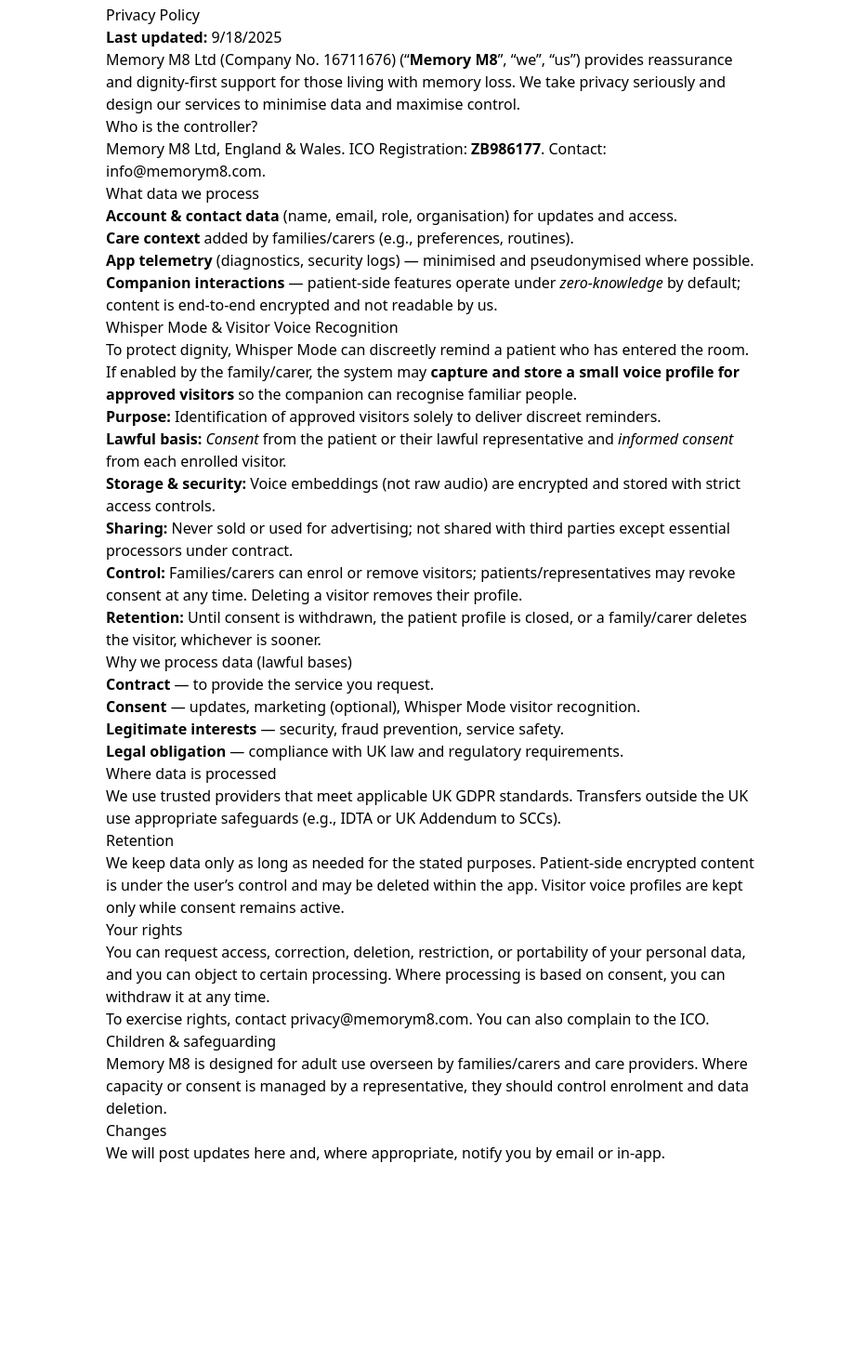
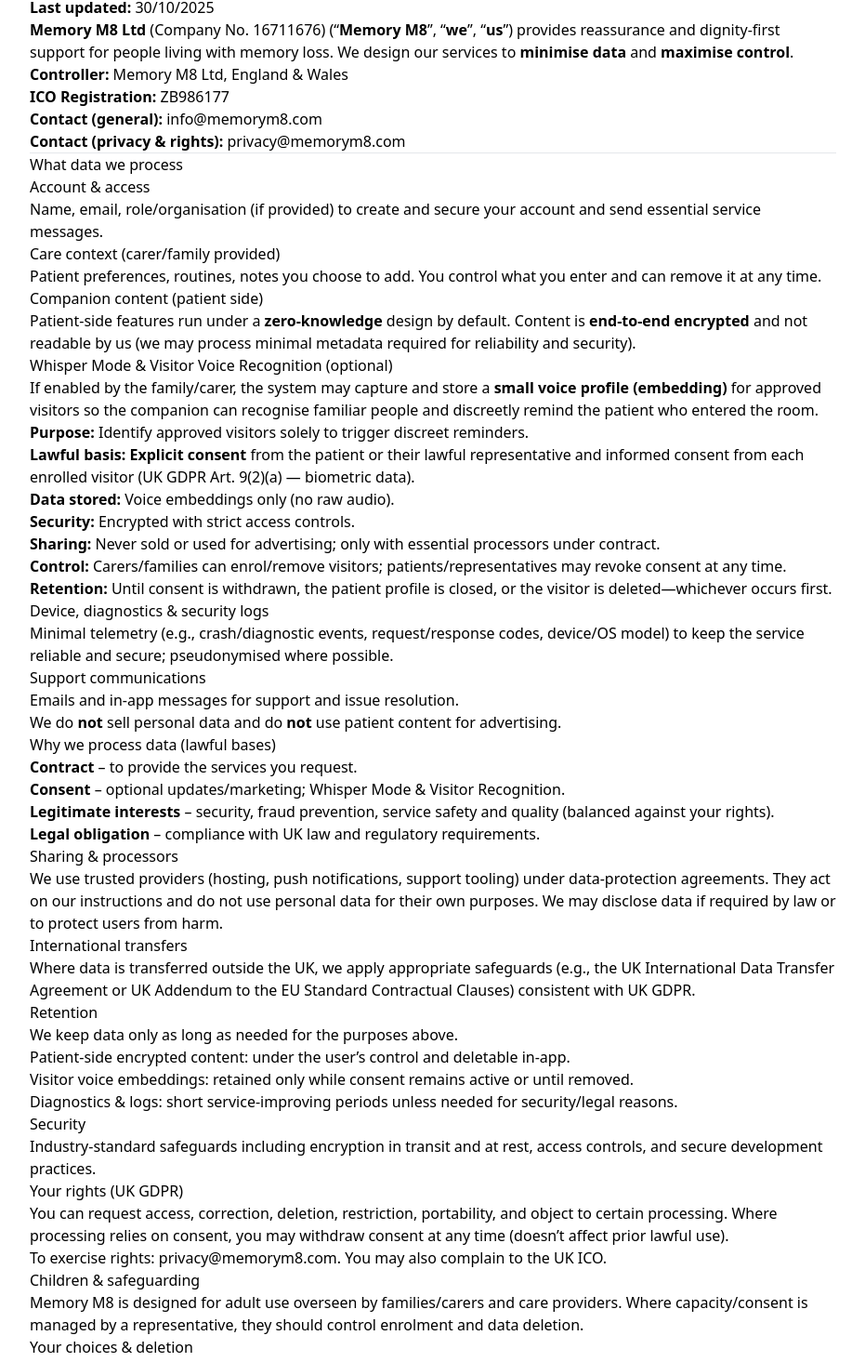
Before and after one commit to memory-m8/Memory-m8, a Next.js app: page /privacy in a window 1280 px wide. Shown: the part 60-1525 px from the top of the page at 93% size, without its empty margins (174-1105 px from the left). Before the commit the page ends 1376 px from the top, so only its background shows below. Built offline with nearby package versions, Linux system fonts and the light colour scheme.

Commit message:
Website: update Privacy Policy (Whisper Mode & visitor voice embeddings)

```diff
--- a/pages/privacy.tsx
+++ b/pages/privacy.tsx
@@ -1,90 +1,143 @@
-import Head from 'next/head'
+// pages/privacy.tsx
+import Head from "next/head";
 
-export default function Privacy() {
+export default function PrivacyPage() {
+  const updated = "30/10/2025";
+  const title = "Privacy Policy – Memory M8";
+  const canonical = "https://www.memorym8.com/privacy";
+
   return (
     <>
       <Head>
-        <title>Privacy Policy — Memory M8</title>
-        <meta name="robots" content="noindex,nofollow" />
+        <title>{title}</title>
+        <meta name="description" content="Memory M8 Privacy Policy" />
+        <link rel="canonical" href={canonical} />
       </Head>
-      <main className="mx-auto max-w-3xl px-4 sm:px-6 lg:px-8 py-16 prose prose-slate">
+
+      <main style={{ padding: "32px 16px", maxWidth: 900, margin: "0 auto" }}>
+        <article>
           <h1>Privacy Policy</h1>
-        <p><strong>Last updated:</strong> {new Date().toLocaleDateString()}</p>
+          <p><strong>Last updated:</strong> {updated}</p>
 
           <p>
-          Memory M8 Ltd (Company No. 16711676) (“<strong>Memory M8</strong>”, “we”, “us”) provides reassurance and
-          dignity-first support for those living with memory loss. We take privacy seriously and design our services
-          to minimise data and maximise control.
+            <strong>Memory M8 Ltd</strong> (Company No. 16711676) (“<strong>Memory M8</strong>”, “<strong>we</strong>”, “<strong>us</strong>”)
+            provides reassurance and dignity-first support for people living with memory loss. We design our
+            services to <strong>minimise data</strong> and <strong>maximise control</strong>.
           </p>
 
-        <h2>Who is the controller?</h2>
+          <ul>
+            <li><strong>Controller:</strong> Memory M8 Ltd, England &amp; Wales</li>
+            <li><strong>ICO Registration:</strong> ZB986177</li>
+            <li><strong>Contact (general):</strong> <a href="mailto:info@memorym8.com">info@memorym8.com</a></li>
+            <li><strong>Contact (privacy &amp; rights):</strong> <a href="mailto:privacy@memorym8.com">privacy@memorym8.com</a></li>
+          </ul>
+
+          <hr />
+
+          <h2>What data we process</h2>
+          <h3>Account &amp; access</h3>
+          <p>Name, email, role/organisation (if provided) to create and secure your account and send essential service messages.</p>
+
+          <h3>Care context (carer/family provided)</h3>
+          <p>Patient preferences, routines, notes you choose to add. You control what you enter and can remove it at any time.</p>
+
+          <h3>Companion content (patient side)</h3>
           <p>
-          Memory M8 Ltd, England &amp; Wales. ICO Registration: <strong>ZB986177</strong>.
-          Contact: <a href="mailto:info@memorym8.com">info@memorym8.com</a>.
+            Patient-side features run under a <strong>zero-knowledge</strong> design by default.
+            Content is <strong>end-to-end encrypted</strong> and not readable by us (we may process minimal metadata required for reliability and security).
           </p>
 
-        <h2>What data we process</h2>
+          <h3>Whisper Mode &amp; Visitor Voice Recognition (optional)</h3>
+          <p>
+            If enabled by the family/carer, the system may capture and store a <strong>small voice profile (embedding)</strong> for approved visitors so the companion can recognise familiar people and discreetly remind the patient who entered the room.
+          </p>
           <ul>
-          <li><strong>Account &amp; contact data</strong> (name, email, role, organisation) for updates and access.</li>
-          <li><strong>Care context</strong> added by families/carers (e.g., preferences, routines).</li>
-          <li><strong>App telemetry</strong> (diagnostics, security logs) — minimised and pseudonymised where possible.</li>
-          <li><strong>Companion interactions</strong> — patient-side features operate under <em>zero-knowledge</em> by default; content is end-to-end encrypted and not readable by us.</li>
+            <li><strong>Purpose:</strong> Identify approved visitors solely to trigger discreet reminders.</li>
+            <li><strong>Lawful basis:</strong> <strong>Explicit consent</strong> from the patient or their lawful representative and informed consent from each enrolled visitor (UK GDPR Art. 9(2)(a) — biometric data).</li>
+            <li><strong>Data stored:</strong> Voice embeddings only (no raw audio).</li>
+            <li><strong>Security:</strong> Encrypted with strict access controls.</li>
+            <li><strong>Sharing:</strong> Never sold or used for advertising; only with essential processors under contract.</li>
+            <li><strong>Control:</strong> Carers/families can enrol/remove visitors; patients/representatives may revoke consent at any time.</li>
+            <li><strong>Retention:</strong> Until consent is withdrawn, the patient profile is closed, or the visitor is deleted—whichever occurs first.</li>
           </ul>
 
-        <h3>Whisper Mode &amp; Visitor Voice Recognition</h3>
-        <p>
-          To protect dignity, Whisper Mode can discreetly remind a patient who has entered the room. If enabled by the family/carer,
-          the system may <strong>capture and store a small voice profile for approved visitors</strong> so the companion can recognise familiar people.
-        </p>
-        <ul>
-          <li><strong>Purpose:</strong> Identification of approved visitors solely to deliver discreet reminders.</li>
-          <li><strong>Lawful basis:</strong> <em>Consent</em> from the patient or their lawful representative and <em>informed consent</em> from each enrolled visitor.</li>
-          <li><strong>Storage &amp; security:</strong> Voice embeddings (not raw audio) are encrypted and stored with strict access controls.</li>
-          <li><strong>Sharing:</strong> Never sold or used for advertising; not shared with third parties except essential processors under contract.</li>
-          <li><strong>Control:</strong> Families/carers can enrol or remove visitors; patients/representatives may revoke consent at any time. Deleting a visitor removes their profile.</li>
-          <li><strong>Retention:</strong> Until consent is withdrawn, the patient profile is closed, or a family/carer deletes the visitor, whichever is sooner.</li>
-        </ul>
+          <h3>Device, diagnostics &amp; security logs</h3>
+          <p>Minimal telemetry (e.g., crash/diagnostic events, request/response codes, device/OS model) to keep the service reliable and secure; pseudonymised where possible.</p>
+
+          <h3>Support communications</h3>
+          <p>Emails and in-app messages for support and issue resolution.</p>
+
+          <blockquote>
+            We do <strong>not</strong> sell personal data and do <strong>not</strong> use patient content for advertising.
+          </blockquote>
 
           <h2>Why we process data (lawful bases)</h2>
           <ul>
-          <li><strong>Contract</strong> — to provide the service you request.</li>
-          <li><strong>Consent</strong> — updates, marketing (optional), Whisper Mode visitor recognition.</li>
-          <li><strong>Legitimate interests</strong> — security, fraud prevention, service safety.</li>
-          <li><strong>Legal obligation</strong> — compliance with UK law and regulatory requirements.</li>
+            <li><strong>Contract</strong> – to provide the services you request.</li>
+            <li><strong>Consent</strong> – optional updates/marketing; Whisper Mode &amp; Visitor Recognition.</li>
+            <li><strong>Legitimate interests</strong> – security, fraud prevention, service safety and quality (balanced against your rights).</li>
+            <li><strong>Legal obligation</strong> – compliance with UK law and regulatory requirements.</li>
           </ul>
 
-        <h2>Where data is processed</h2>
+          <h2>Sharing &amp; processors</h2>
           <p>
-          We use trusted providers that meet applicable UK GDPR standards. Transfers outside the UK use appropriate safeguards
-          (e.g., IDTA or UK Addendum to SCCs).
+            We use trusted providers (hosting, push notifications, support tooling) under data-protection agreements.
+            They act on our instructions and do not use personal data for their own purposes. We may disclose data if required by law or to protect users from harm.
+          </p>
+
+          <h2>International transfers</h2>
+          <p>
+            Where data is transferred outside the UK, we apply appropriate safeguards (e.g., the UK International Data Transfer Agreement or
+            UK Addendum to the EU Standard Contractual Clauses) consistent with UK GDPR.
           </p>
 
           <h2>Retention</h2>
+          <ul>
+            <li>We keep data only as long as needed for the purposes above.</li>
+            <li>Patient-side encrypted content: under the user’s control and deletable in-app.</li>
+            <li>Visitor voice embeddings: retained only while consent remains active or until removed.</li>
+            <li>Diagnostics &amp; logs: short service-improving periods unless needed for security/legal reasons.</li>
+          </ul>
+
+          <h2>Security</h2>
+          <p>Industry-standard safeguards including encryption in transit and at rest, access controls, and secure development practices.</p>
+
+          <h2>Your rights (UK GDPR)</h2>
           <p>
-          We keep data only as long as needed for the stated purposes. Patient-side encrypted content is under the user’s control and may
-          be deleted within the app. Visitor voice profiles are kept only while consent remains active.
-        </p>
-
-        <h2>Your rights</h2>
-        <p>
-          You can request access, correction, deletion, restriction, or portability of your personal data, and you can object to certain processing.
-          Where processing is based on consent, you can withdraw it at any time.
+            You can request access, correction, deletion, restriction, portability, and object to certain processing.
+            Where processing relies on consent, you may withdraw consent at any time (doesn’t affect prior lawful use).
           </p>
           <p>
-          To exercise rights, contact <a href="mailto:privacy@memorym8.com">privacy@memorym8.com</a>. You can also complain to the ICO.
+            To exercise rights: <a href="mailto:privacy@memorym8.com">privacy@memorym8.com</a>.
+            You may also complain to the UK ICO.
           </p>
 
           <h2>Children &amp; safeguarding</h2>
           <p>
-          Memory M8 is designed for adult use overseen by families/carers and care providers. Where capacity or consent is managed by a representative,
-          they should control enrolment and data deletion.
+            Memory M8 is designed for adult use overseen by families/carers and care providers.
+            Where capacity/consent is managed by a representative, they should control enrolment and data deletion.
           </p>
 
-        <h2>Changes</h2>
+          <h2>Your choices &amp; deletion</h2>
+          <ul>
+            <li>In-app controls to manage patient profiles, remove family invites, and delete visitor voice profiles.</li>
+            <li>Privacy modes: patients can enable <strong>FULL</strong> privacy (do-not-record) or <strong>QUIET</strong> mode at any time.</li>
+            <li>Account deletion or export: email <a href="mailto:privacy@memorym8.com">privacy@memorym8.com</a>.</li>
+          </ul>
+
+          <h2>Cookies &amp; website</h2>
+          <p>Our website uses only the cookies/scripts necessary to operate the site and any analytics you consent to (if enabled).</p>
+
+          <h2>Changes to this policy</h2>
+          <p>We’ll post updates here and, where appropriate, notify you by email or in-app.</p>
+
           <p>
-          We will post updates here and, where appropriate, notify you by email or in-app.
+            <strong>Memory M8 Ltd</strong><br />
+            Contact (general): <a href="mailto:info@memorym8.com">info@memorym8.com</a><br />
+            Contact (privacy &amp; rights): <a href="mailto:privacy@memorym8.com">privacy@memorym8.com</a>
           </p>
+        </article>
       </main>
     </>
-  )
+  );
 }
```
Lines whose indentation alone changed are shown as unchanged.
